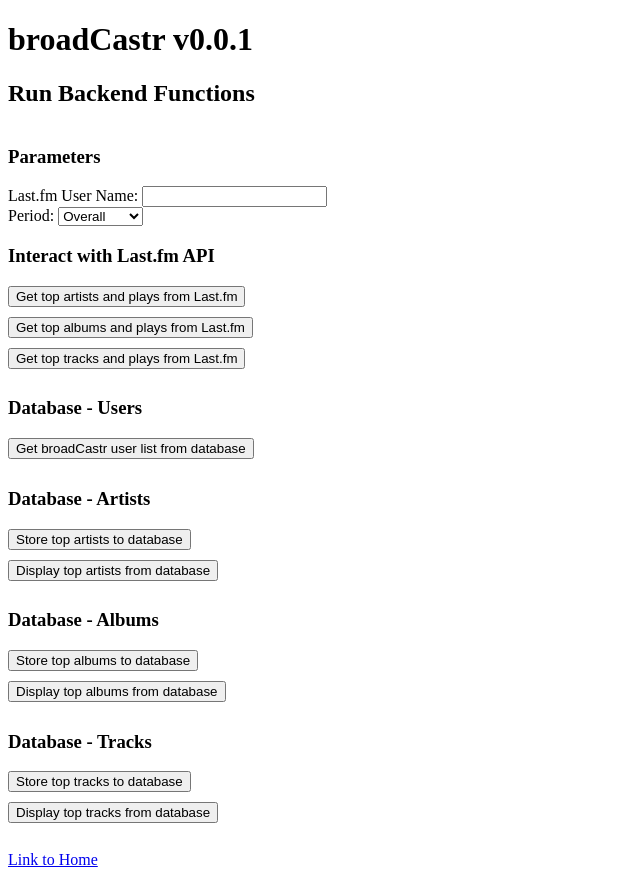
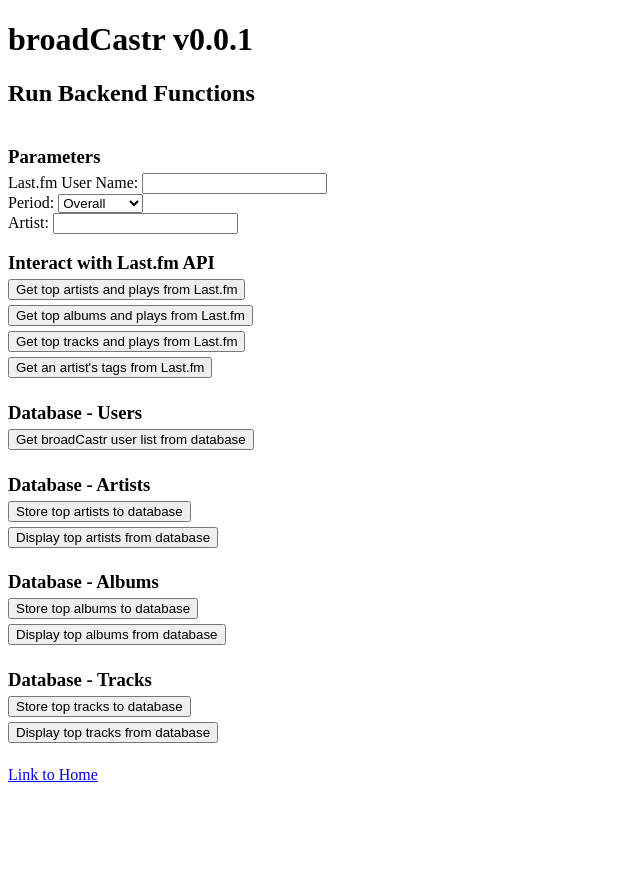
Before and after one commit to cjonas9/broadcastr, a Flask app: page /backend_functions in a window 1280 px wide. Shown: the whole page, without its empty margins (0-640 px from the left). After the commit the page ends 782 px from the top, so only its background shows below. Run offline with Flask 3, Linux system fonts and the light colour scheme.

Commit message:
Added ability to query an artist's tags from Last.fm API.

```diff
--- a/app.py
+++ b/app.py
@@ -31,6 +31,12 @@ def get_top_track_plays():
     user_input = request.json.get('input')
     period = request.json.get('period')
     result = db_query.get_top_track_plays(user_input, period)
+    return jsonify({'output': result})
+
+@app.route('/get_artist_tags', methods=['POST'])
+def get_artist_tags():
+    artist_input = request.json.get('artist')
+    result = db_query.get_artist_tag_counts(artist_input)
     return jsonify({'output': result})
 
 @app.route('/query_users', methods=['POST'])
--- a/db_query.py
+++ b/db_query.py
@@ -16,6 +16,11 @@ def get_top_albums(username, period, api_key=key, limit=50):
 
 def get_top_tracks(username, period, api_key=key, limit=50):
 	url = f"http://ws.audioscrobbler.com/2.0/?method=user.gettoptracks&user={username}&api_key={api_key}&format=json&limit={limit}&period={period}"
+	return requests.get(url).json()
+
+def get_artist_tags(artistname, api_key=key):
+	url = f"http://ws.audioscrobbler.com/2.0/?method=artist.gettoptags&artist={artistname}&api_key={api_key}&format=json&autocorrect=0"
+	# print(requests.get(url).json())
 	return requests.get(url).json()
 
 def get_artist_playcount(username, artist_name, period, api_key=key):
@@ -65,6 +70,15 @@ def get_top_track_plays(username, period):
 		top_tracks.append(top_tracks_data[i]["name"])
 	return pp.pformat(list(zip(top_tracks, top_tracks_artist, top_tracks_plays)))
 
+def get_artist_tag_counts(artistname):
+	artist_tags_data = get_artist_tags(artistname)["toptags"]["tag"]
+	artist_tags = []
+	artist_tags_count = []
+	for i in range(len(artist_tags_data)):
+		artist_tags.append(artist_tags_data[i]["name"])
+		artist_tags_count.append(artist_tags_data[i]["count"])
+	return pp.pformat(list(zip(artist_tags, artist_tags_count)))
+
 # if __name__ == "__main__":
 	# print(get_top_artist_plays("cjonas41"))
 	# # Get list of all top artists and their playcounts from last.fm
--- a/sql_query.py
+++ b/sql_query.py
@@ -61,7 +61,7 @@ def query_album_id(albumname, artistid):
 
 def query_track_id(trackname, artistid):
     """
-    Queries the database for the numeric id of an track.
+    Queries the database for the numeric id of a track.
     Args:
         trackname: The track's name
         artistid: The numeric database id of the track's artist
--- a/static/styles/backendfunctions.css
+++ b/static/styles/backendfunctions.css
@@ -1,4 +1,8 @@
 /* CSS styles for the backend functions page */
+
+h3 {
+    margin-bottom: 5px;
+}
 
 .left-panel {
     float:left;
@@ -6,7 +10,7 @@
 }
 
 .function-button {
-    margin-bottom: 10px;
+    margin-bottom: 5px;
 }
 
 .right-panel {
--- a/templates/backendfunctions.html
+++ b/templates/backendfunctions.html
@@ -8,12 +8,17 @@
         async function callFunction(endpoint, outputId) {
             const userInput = document.getElementById('userInput').value;
             const periodInput = document.getElementById('periodInput').value;
+            const artistInput = document.getElementById('artistInput').value;
             const response = await fetch(endpoint, {
                 method: 'POST',
                 headers: {
                     'Content-Type': 'application/json'
                 },
-                body: JSON.stringify({ input: userInput, period: periodInput })
+                body: JSON.stringify({
+                    input: userInput,
+                    period: periodInput,
+                    artist: artistInput
+                })
             });
             const data = await response.json();
             document.getElementById(outputId).innerText = data.output;
@@ -37,10 +42,12 @@
             <option value="6month">6 Months</option>
             <option value="12month">12 Months</option>
         </select><br>
+        Artist: <input type="text" id="artistInput" /><br>
         <h3>Interact with Last.fm API</h3>
         <button class="function-button" onclick="callFunction('/get_top_artist_plays', 'output')">Get top artists and plays from Last.fm</button><br>
         <button class="function-button" onclick="callFunction('/get_top_album_plays', 'output')">Get top albums and plays from Last.fm</button><br>
         <button class="function-button" onclick="callFunction('/get_top_track_plays', 'output')">Get top tracks and plays from Last.fm</button><br>
+        <button class="function-button" onclick="callFunction('/get_artist_tags', 'output')">Get an artist's tags from Last.fm</button><br>
         <h3>Database - Users</h3>
         <button class="function-button" onclick="callFunction('/query_users', 'output')">Get broadCastr user list from database</button><br>
         <h3>Database - Artists</h3>
```
